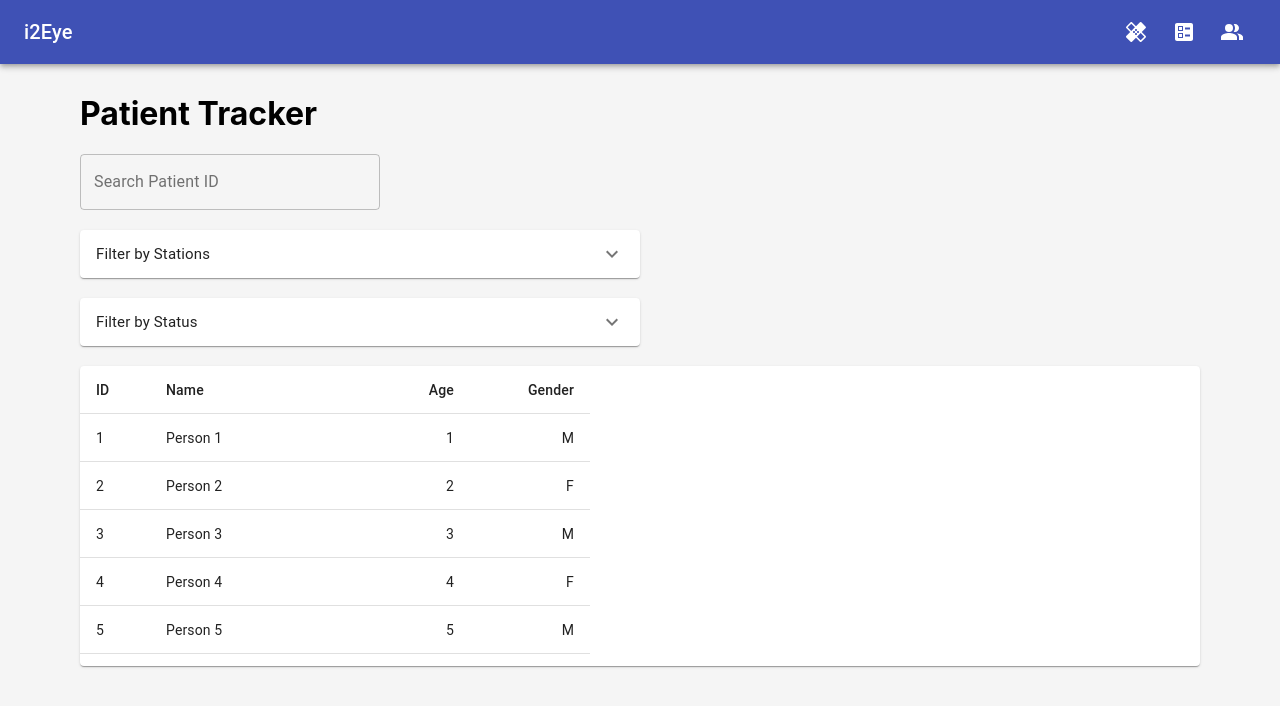
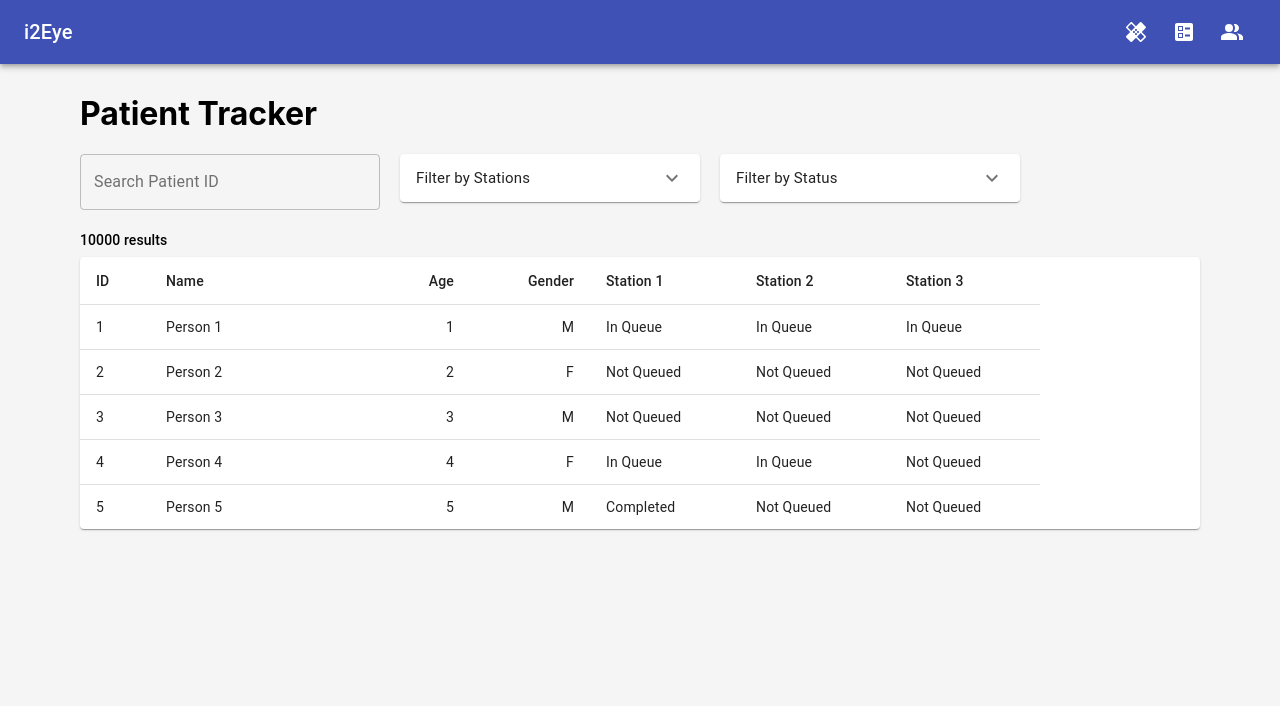
Before and after one commit to i2Eye/i2Eye-Front, a React (Create React App) app: page /queue in a window 1280 px wide. Shown: the top 706 px of the page. Built offline with nearby package versions, Linux system fonts and the light colour scheme.

Commit message:
Added result count and filter logic. Filter logic to be revised.

```diff
--- a/src/Components/PatientTrackerComponents/VirtualizedTable.js
+++ b/src/Components/PatientTrackerComponents/VirtualizedTable.js
@@ -4,7 +4,6 @@ import clsx from "clsx";
 import { withStyles } from "@material-ui/core/styles";
 import TableCell from "@material-ui/core/TableCell";
 import { AutoSizer, Column, Table } from "react-virtualized";
-
 
 const styles = (theme) => ({
   flexContainer: {
@@ -37,7 +36,7 @@ const styles = (theme) => ({
 class MuiVirtualizedTable extends React.PureComponent {
   static defaultProps = {
     headerHeight: 48,
-    rowHeight: 48,
+    rowHeight: 45,
   };
 
   getRowClassName = ({ index }) => {
@@ -112,7 +111,7 @@ class MuiVirtualizedTable extends React.PureComponent {
             {...tableProps}
             rowClassName={this.getRowClassName}
             options={{
-              filtering: true
+              filtering: true,
             }}
           >
             {columns.map(({ dataKey, ...other }, index) => {
--- a/src/PatientTracker.js
+++ b/src/PatientTracker.js
@@ -3,24 +3,32 @@ import TextField from "@material-ui/core/TextField";
 import Paper from "@material-ui/core/Paper";
 import VirtualizedTable from "./Components/PatientTrackerComponents/VirtualizedTable";
 import { withStyles } from "@material-ui/core/styles";
-import AccordionDetails from '@material-ui/core/AccordionDetails';
-import AccordionSummary from '@material-ui/core/AccordionSummary';
-import AccordionActions from '@material-ui/core/AccordionActions';
-import Typography from '@material-ui/core/Typography';
-import ExpandMoreIcon from '@material-ui/icons/ExpandMore';
-import Chip from '@material-ui/core/Chip';
-import Button from '@material-ui/core/Button';
-import Divider from '@material-ui/core/Divider';
-import Accordion from '@material-ui/core/Accordion';
-import clsx from 'clsx';
-import FormGroup from '@material-ui/core/FormGroup';
-import FormControlLabel from '@material-ui/core/FormControlLabel';
-import Checkbox from '@material-ui/core/Checkbox';
+import AccordionDetails from "@material-ui/core/AccordionDetails";
+import AccordionSummary from "@material-ui/core/AccordionSummary";
+import AccordionActions from "@material-ui/core/AccordionActions";
+import Typography from "@material-ui/core/Typography";
+import ExpandMoreIcon from "@material-ui/icons/ExpandMore";
+import Chip from "@material-ui/core/Chip";
+import Button from "@material-ui/core/Button";
+import Divider from "@material-ui/core/Divider";
+import Accordion from "@material-ui/core/Accordion";
+import clsx from "clsx";
+import FormGroup from "@material-ui/core/FormGroup";
+import FormControlLabel from "@material-ui/core/FormControlLabel";
+import Checkbox from "@material-ui/core/Checkbox";
 
 const useStyles = (theme) => ({
   root: {
-    width: '50%',
-    marginBottom: 20
+    width: 300,
+    marginBottom: 20,
+    marginRight: 20,
+    verticalAlign: "top",
+    position: "absolute",
+  },
+  container: {
+    height: 56,
+    display: "inline-block",
+    minWidth: 320,
   },
   heading: {
     fontSize: theme.typography.pxToRem(15),
@@ -30,15 +38,15 @@ const useStyles = (theme) => ({
     color: theme.palette.text.secondary,
   },
   icon: {
-    verticalAlign: 'bottom',
+    verticalAlign: "bottom",
     height: 20,
     width: 20,
   },
   details: {
-    alignItems: 'center',
+    alignItems: "center",
   },
   column: {
-    flexBasis: '33.33%',
+    flexBasis: "70%",
   },
   helper: {
     borderLeft: `2px solid ${theme.palette.divider}`,
@@ -46,16 +54,23 @@ const useStyles = (theme) => ({
   },
   link: {
     color: theme.palette.primary.main,
-    textDecoration: 'none',
-    '&:hover': {
-      textDecoration: 'underline',
+    textDecoration: "none",
+    "&:hover": {
+      textDecoration: "underline",
     },
   },
 });
 
-
 class PatientTracker extends Component {
-  state = { input: "" , checkedA: true};
+  state = {
+    input: "",
+    checked1: true,
+    checked2: true,
+    checked3: true,
+    checkedNotQueued: true,
+    checkedInQueue: true,
+    checkedCompleted: true,
+  };
 
   handleInput = (e) => {
     this.setState({ input: e.target.value });
@@ -69,25 +84,84 @@ class PatientTracker extends Component {
         name: "Person " + i,
         age: i,
         gender: i % 2 === 0 ? "F" : "M",
+        station1:
+          i % 5 === 0 ? "Completed" : i % 3 === 1 ? "In Queue" : "Not Queued",
+        station2:
+          i % 7 === 0 ? "Completed" : i % 3 === 1 ? "In Queue" : "Not Queued",
+        station3:
+          i % 6 === 0 ? "Completed" : i % 5 === 1 ? "In Queue" : "Not Queued",
       };
     }
     return people;
   };
 
   filterPeople = () =>
-    this.getPeople().filter(
+    this.getPeople()
+      .filter(
         (person) =>
           person.name.indexOf(this.state.input) !== -1 ||
           person.id.toString().indexOf(this.state.input) !== -1
-  );
+      )
+      .filter((person) => {
+        const {
+          checked1,
+          checked2,
+          checked3,
+          checkedNotQueued,
+          checkedInQueue,
+          checkedCompleted,
+        } = this.state;
+        let bol1;
+        let bol2;
+        let bol3;
+        if (checked1) {
+          if (person.station1 === "Not Queued") {
+            bol1 = checkedNotQueued;
+          } else if (person.station1 === "In Queue") {
+            bol1 = checkedInQueue;
+          } else if (person.station1 === "Completed") {
+            bol1 = checkedCompleted;
+          } else {
+            console.log(person.name + " : unexpected status in station 1");
+          }
+        } else {
+          bol1 = true;
+        }
+        if (checked2) {
+          if (person.station2 === "Not Queued") {
+            bol2 = checkedNotQueued;
+          } else if (person.station2 === "In Queue") {
+            bol2 = checkedInQueue;
+          } else if (person.station2 === "Completed") {
+            bol2 = checkedCompleted;
+          } else {
+            console.log(person.name + " : unexpected status in station 2");
+          }
+        } else {
+          bol2 = true;
+        }
+        if (checked3) {
+          if (person.station3 === "Not Queued") {
+            bol3 = checkedNotQueued;
+          } else if (person.station3 === "In Queue") {
+            bol3 = checkedInQueue;
+          } else if (person.station3 === "Completed") {
+            bol3 = checkedCompleted;
+          } else {
+            console.log(person.name + " : unexpected status in station 3");
+          }
+        } else {
+          bol3 = true;
+        }
+        return bol1 && bol2 && bol3;
+      });
 
   handleChange = (event) => {
-    this.setState({[event.target.name]: event.target.checked });
+    this.setState({ [event.target.name]: event.target.checked });
   };
 
   render() {
-
-    const {classes}= this.props;
+    const { classes } = this.props;
 
     return (
       <div>
@@ -97,75 +171,118 @@ class PatientTracker extends Component {
           label="Search Patient ID"
           variant="outlined"
           onChange={this.handleInput}
-          style={{ width: 300, marginBottom: 20 }}
+          style={{ width: 300, marginBottom: 20, marginRight: 20 }}
         />
 
-      <div className={classes.root}>
+        <div className={classes.container}>
+          <div className={classes.root} style={{ zIndex: 2 }}>
             <Accordion>
               <AccordionSummary
-          expandIcon={<ExpandMoreIcon/>}
+                expandIcon={<ExpandMoreIcon />}
                 aria-controls="panel1c-content"
                 id="panel1c-header"
               >
-
                 <div className={classes.column}>
-            <Typography className={classes.heading}>Filter by Stations</Typography>
+                  <Typography className={classes.heading}>
+                    Filter by Stations
+                  </Typography>
                 </div>
               </AccordionSummary>
               <AccordionDetails className={classes.details}>
                 <FormGroup row>
                   <FormControlLabel
-        control={<Checkbox checked={this.state.checkedA} onChange={this.handleChange} name="checkedA" />}
+                    control={
+                      <Checkbox
+                        checked={this.state.checked1}
+                        onChange={this.handleChange}
+                        name="checked1"
+                      />
+                    }
                     label="Station 1"
                   />
                   <FormControlLabel
-        control={<Checkbox checked={this.state.checkedA} onChange={this.handleChange} name="checkedA" />}
+                    control={
+                      <Checkbox
+                        checked={this.state.checked2}
+                        onChange={this.handleChange}
+                        name="checked2"
+                      />
+                    }
                     label="Station 2"
                   />
                   <FormControlLabel
-        control={<Checkbox checked={this.state.checkedA} onChange={this.handleChange} name="checkedA" />}
+                    control={
+                      <Checkbox
+                        checked={this.state.checked3}
+                        onChange={this.handleChange}
+                        name="checked3"
+                      />
+                    }
                     label="Station 3"
                   />
                 </FormGroup>
               </AccordionDetails>
             </Accordion>
           </div>
+        </div>
 
-   <div className={classes.root}>
-
+        <div className={classes.container}>
+          <div className={classes.root} style={{ zIndex: 1 }}>
             <Accordion>
               <AccordionSummary
-          expandIcon={<ExpandMoreIcon/>}
+                expandIcon={<ExpandMoreIcon />}
                 aria-controls="panel1c-content"
                 id="panel1c-header"
               >
-
                 <div className={classes.column}>
-            <Typography className={classes.heading}>Filter by Status</Typography>
+                  <Typography className={classes.heading}>
+                    Filter by Status
+                  </Typography>
                 </div>
               </AccordionSummary>
               <AccordionDetails className={classes.details}>
                 <FormGroup row>
                   <FormControlLabel
-        control={<Checkbox checked={this.state.checkedA} onChange={this.handleChange} name="checkedA" />}
+                    control={
+                      <Checkbox
+                        checked={this.state.checkedNotQueued}
+                        onChange={this.handleChange}
+                        name="checkedNotQueued"
+                      />
+                    }
                     label="Not Queued"
                   />
                   <FormControlLabel
-        control={<Checkbox checked={this.state.checkedA} onChange={this.handleChange} name="checkedA" />}
+                    control={
+                      <Checkbox
+                        checked={this.state.checkedInQueue}
+                        onChange={this.handleChange}
+                        name="checkedInQueue"
+                      />
+                    }
                     label="In Queue"
                   />
                   <FormControlLabel
-        control={<Checkbox checked={this.state.checkedA} onChange={this.handleChange} name="checkedA" />}
+                    control={
+                      <Checkbox
+                        checked={this.state.checkedCompleted}
+                        onChange={this.handleChange}
+                        name="checkedCompleted"
+                      />
+                    }
                     label="Completed"
                   />
                 </FormGroup>
               </AccordionDetails>
             </Accordion>
           </div>
+        </div>
 
+        <Typography variant="subtitle2" style={{ marginBottom: 5 }}>
+          {this.filterPeople().length} results
+        </Typography>
 
-
-        <Paper style={{ height: 300, width: "100%" }}>
+        <Paper style={{ height: 272, width: "100%" }}>
           <VirtualizedTable
             rowCount={this.filterPeople().length}
             rowGetter={({ index }) => this.filterPeople()[index]}
@@ -192,6 +309,21 @@ class PatientTracker extends Component {
                 dataKey: "gender",
                 numeric: true,
               },
+              {
+                width: 150,
+                label: "Station 1",
+                dataKey: "station1",
+              },
+              {
+                width: 150,
+                label: "Station 2",
+                dataKey: "station2",
+              },
+              {
+                width: 150,
+                label: "Station 3",
+                dataKey: "station3",
+              },
             ]}
           />
         </Paper>
@@ -200,4 +332,4 @@ class PatientTracker extends Component {
   }
 }
 
-export default withStyles(useStyles)( PatientTracker);
+export default withStyles(useStyles)(PatientTracker);
```
Lines whose indentation alone changed are shown as unchanged.
